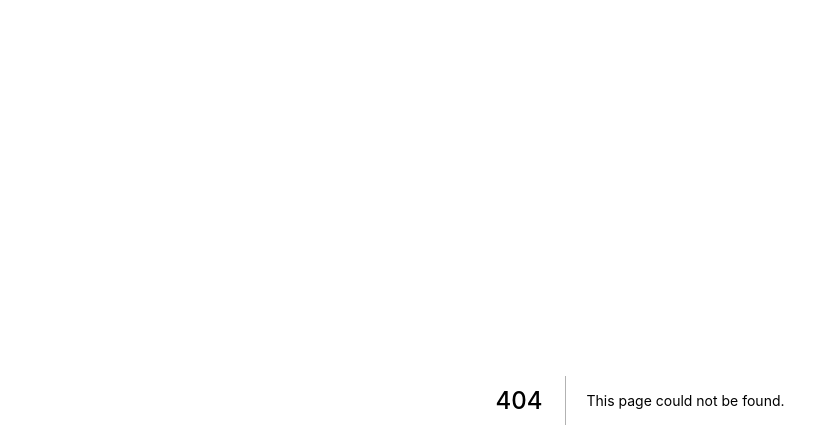
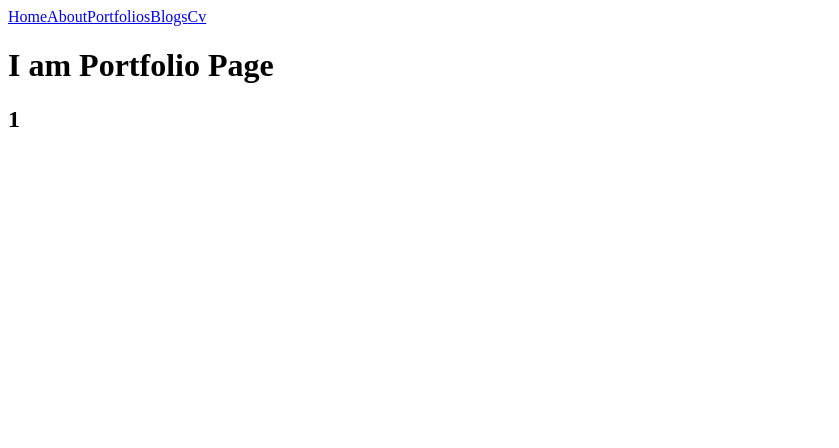
Before and after one commit to alanmaranto/next-js-portfolio-alan, a Next.js app: page /portfolios/1 in a window 1280 px wide. Before the commit this address had no page. Shown: the top 448 px of the page, without its empty margins (0-839 px from the left). Built offline with nearby package versions, Linux system fonts and the light colour scheme.

Commit message:
portfolio detail page

```diff
--- /dev/null
+++ b/pages/portfolios/[id].js
@@ -0,0 +1,15 @@
+import React from "react";
+import { useRouter } from "next/router";
+import Layout from "../../components/layouts/Layout";
+
+const Portfolio = () => {
+  const { query } = useRouter();
+  return (
+    <Layout>
+      <h1>I am Portfolio Page</h1>
+      <h2>{query.id}</h2>
+    </Layout>
+  );
+};
+
+export default Portfolio;
```
Also changed, not shown: pages/portfolios/index.js (renamed from pages/portfolios.js, +10 -5 lines).
